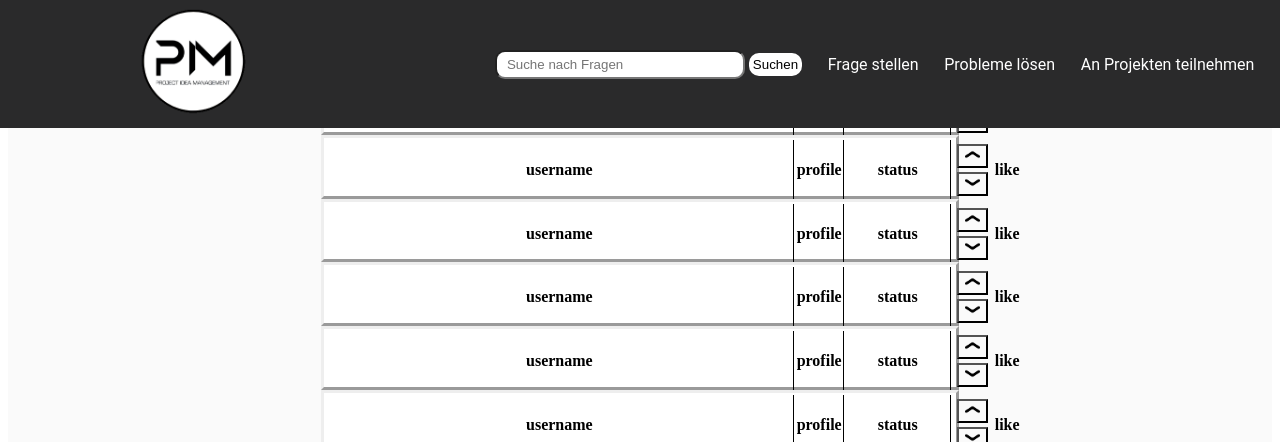
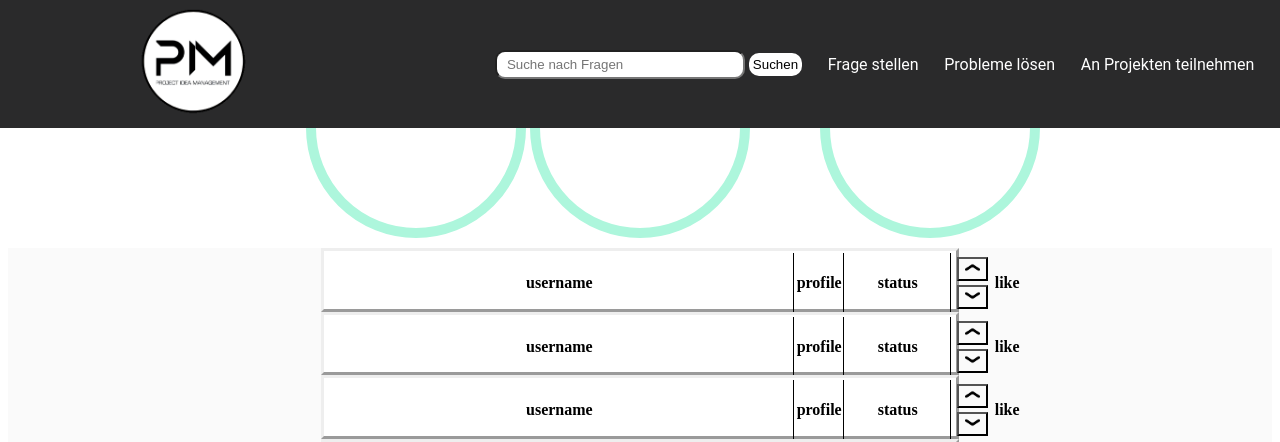
Before and after one commit to HannesMatthias/StackSolvingProblems, a PHP site: page / in a window 1280 px wide. Shown: the top 442 px of the page. Run offline with PHP 8.4, Linux system fonts and the light colour scheme; lists and menus that the app fills with data are empty.

Commit message:
changes
Signed-off-by: manuel_ceschini <Manuel.Ceschini@gmail.com>

```diff
--- a/StackSolvingProblems/view/idea/idea.tpl.php
+++ b/StackSolvingProblems/view/idea/idea.tpl.php
@@ -10,9 +10,11 @@
 <head>
     <link rel="stylesheet" type="text/css" href="view/idea/idea.css">
     <link rel="stylesheet" type="text/css" href="view/menu/menu.css">
+    <link rel="stylesheet" type="text/css" href="view/infoboxes/infoboxes.css">
 </head>
 <body>
-<?php include_once "view/menu/menu.php" ?>
+<?php include_once "view/menu/menu.php";
+include_once "view/infoboxes/infoboxes.php"; ?>
 <div class="scollView">
 <?php for ($i = 1; $i <= 10; $i++){ ?>
     <div class="ideaLabel">
--- /dev/null
+++ b/StackSolvingProblems/view/infoboxes/infoboxes.css
@@ -0,0 +1,34 @@
+.outBoxes{
+    width: 100%;
+    height: 15rem;
+    display: flex;
+    align-items: center;
+    justify-content: center;
+}
+
+.circle {
+    width: 200px;
+    height: 200px;
+    border: 10px solid #ADF6DC;
+    text-align: center;
+    border-radius: 200px;
+    margin-right: 30%;
+
+}
+.circle01 {
+    width: 200px;
+    height: 200px;
+    border: 10px solid #ADF6DC;
+    text-align: center;
+    border-radius: 200px;
+
+}
+.circle02 {
+    width: 200px;
+    height: 200px;
+    border: 10px solid #ADF6DC;
+    text-align: center;
+    border-radius: 200px;
+    margin-left: 30%;
+
+}
--- /dev/null
+++ b/StackSolvingProblems/view/infoboxes/infoboxes.php
@@ -0,0 +1,10 @@
+
+    <div class="outBoxes">
+<table>
+    <tr>
+        <td><div class="circle"></div></td>
+        <td><div class="circle01"></div></td>
+        <td><div class="circle02"></div></td>
+    </tr>
+</table>
+    </div>
```
